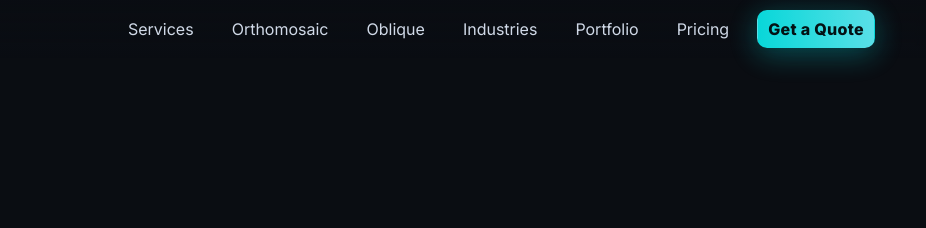
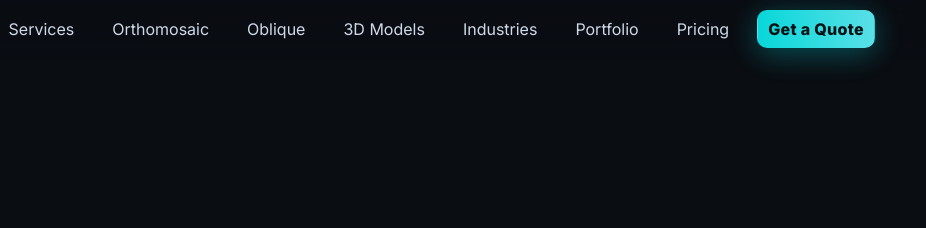
Before and after one commit to eagle60drone/main, a plain HTML site: page index.html in a window 1280 px wide. Shown: the top 228 px of the page, 354-1280 px from the left. Drawn offline with Linux system fonts and the light colour scheme.

Commit message:
Add 3D Models nav link

```diff
--- a/index.html
+++ b/index.html
@@ -27,7 +27,7 @@
     </a>
     <nav>
       <a href="#services">Services</a>
-      <a href="orthomosaic.html">Orthomosaic</a> <a href="oblique.html">Oblique</a> <a href="#industries">Industries</a>
+      <a href="orthomosaic.html">Orthomosaic</a> <a href="oblique.html">Oblique</a> <a href="models-3d.html">3D Models</a> <a href="#industries">Industries</a>
       <a href="#portfolio">Portfolio</a>
       <a href="#pricing">Pricing</a>
       <a href="#contact" class="btn btn-primary">Get a Quote</a>
```
